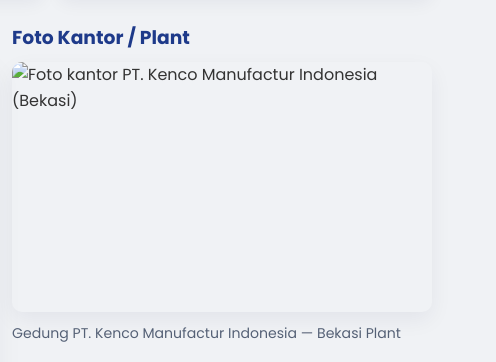
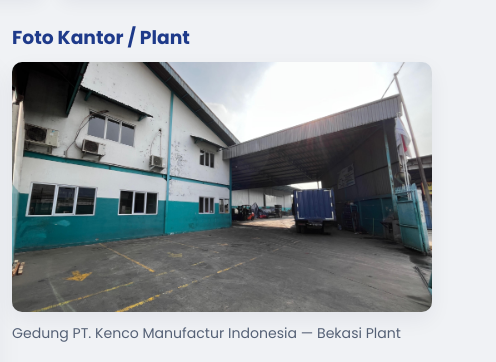
Before and after one commit to Danar52/webkmi, a plain HTML site: page kontak.html in a window 1280 px wide. Shown: the part 706-1068 px from the top of the page, 784-1280 px from the left. Drawn offline with nearby package versions, Linux system fonts and the light colour scheme.

Commit message:
add pict

```diff
--- a/kontak.html
+++ b/kontak.html
@@ -735,7 +735,7 @@
                 </div>
                 <div class="office-photo">
                     <h3>Foto Kantor / Plant</h3>
-                    <img src="assets/img/kantor-sample.jpg" alt="Foto kantor PT. Kenco Manufactur Indonesia (Bekasi)" />
+                    <img src="assets/img/plant_kmi.jpeg" alt="Foto kantor PT. Kenco Manufactur Indonesia (Bekasi)" />
                     <p class="caption">Gedung PT. Kenco Manufactur Indonesia — Bekasi Plant</p>
                 </div>
             </div>
```
Also changed, not shown: assets/img/plant_kmi.jpeg (added).
